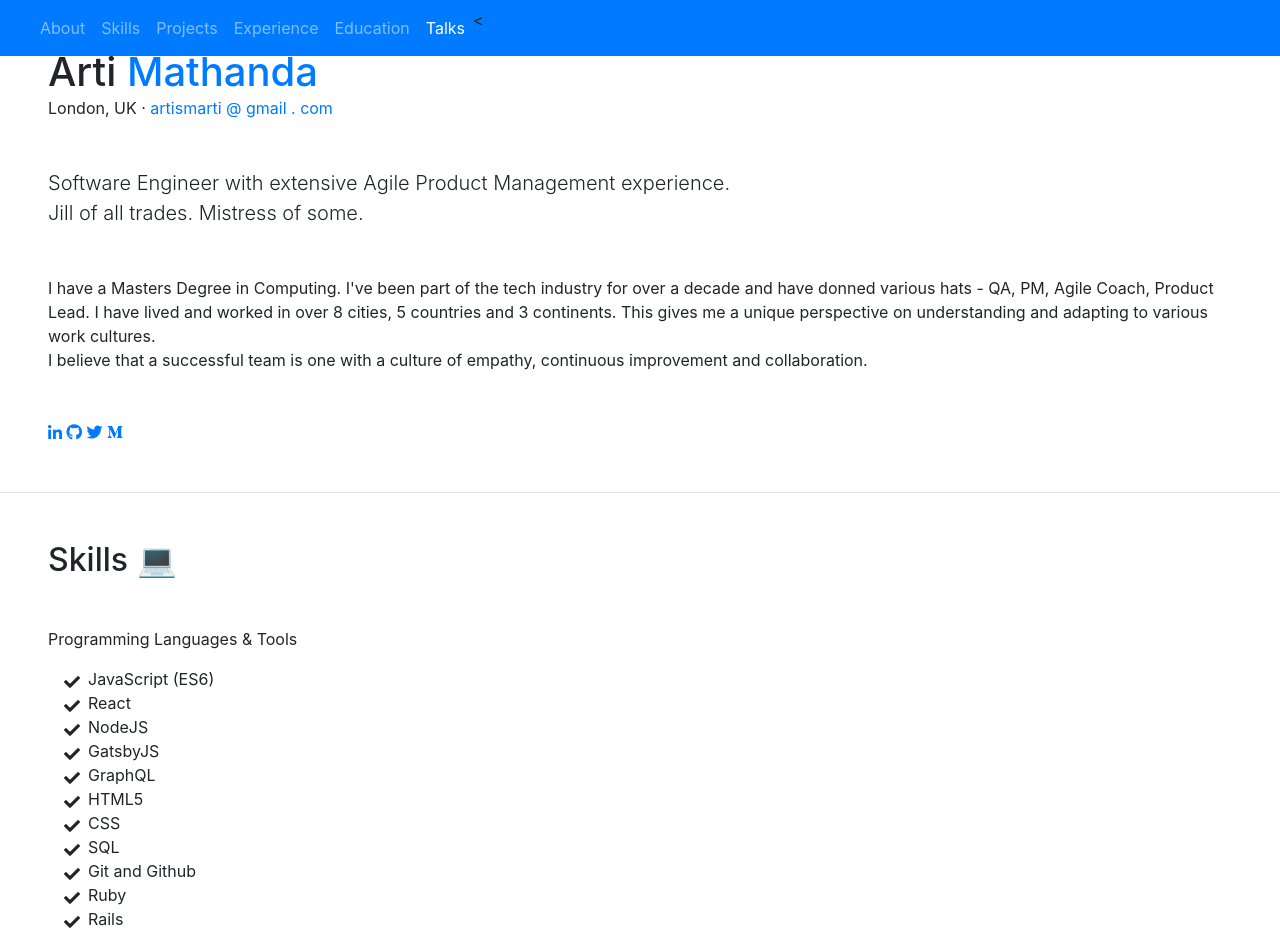
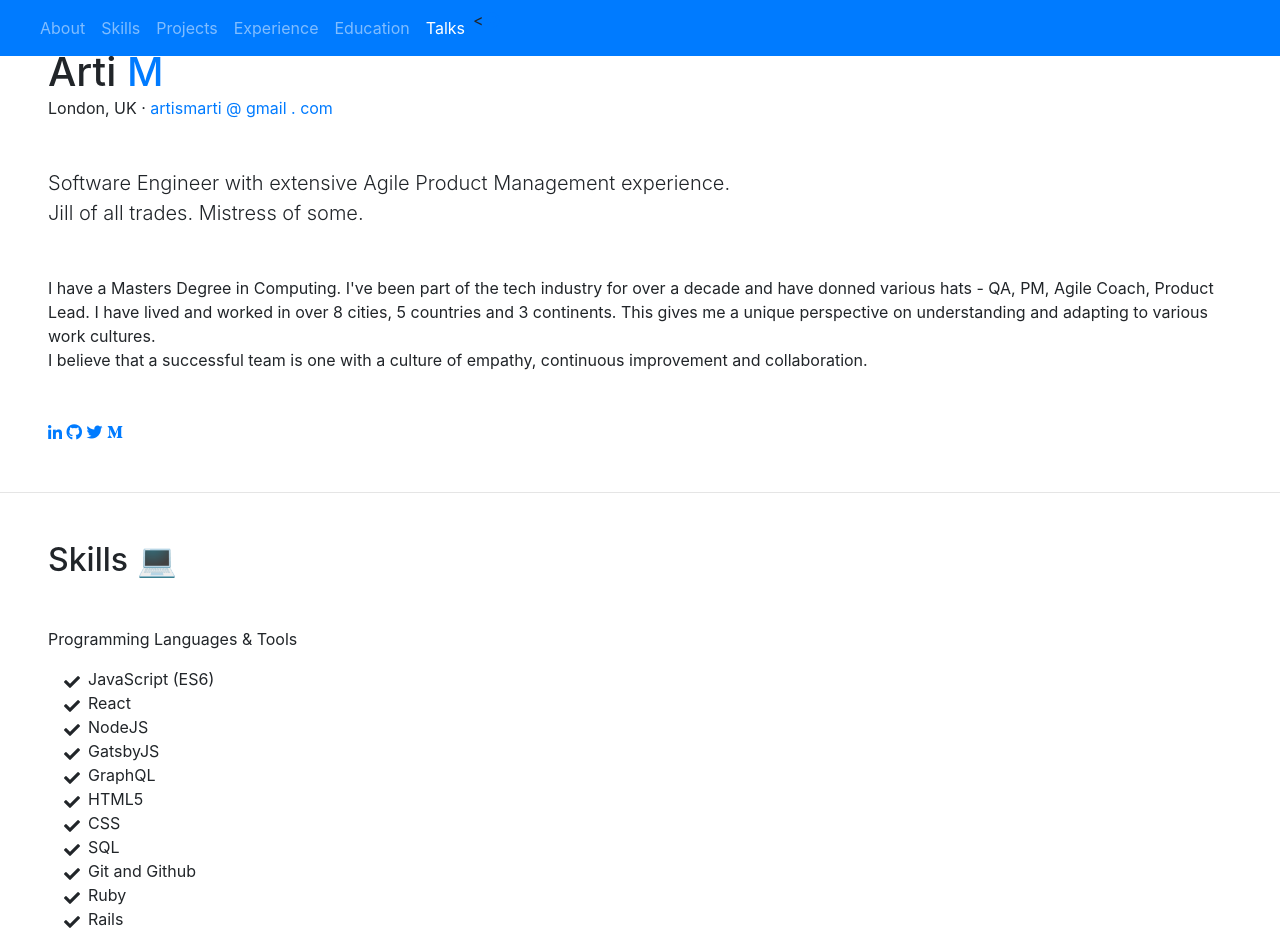
Before and after one commit to artismarti/artismarti.github.io, a website with bundled scripts: page index.html in a window 1280 px wide. Shown: the top 937 px of the page. Built offline with nearby package versions, Linux system fonts and the light colour scheme; files whose address does not match are found by name; a web font is replaced by a local one.

Commit message:
Update name

```diff
--- a/index.html
+++ b/index.html
@@ -98,7 +98,7 @@
     <div class="container-fluid p-0">
       <section class="resume-section p-3 p-lg-5 d-flex d-column" id="about">
         <div class="my-auto">
-          <h1 class="mb-0">Arti <span class="text-primary">Mathanda</span></h1>
+          <h1 class="mb-0">Arti <span class="text-primary">M</span></h1>
           <div class="mb-5 subheading">
             London, UK ·
             <a href="mailto:artismarti+resume@gmail.com"
```
